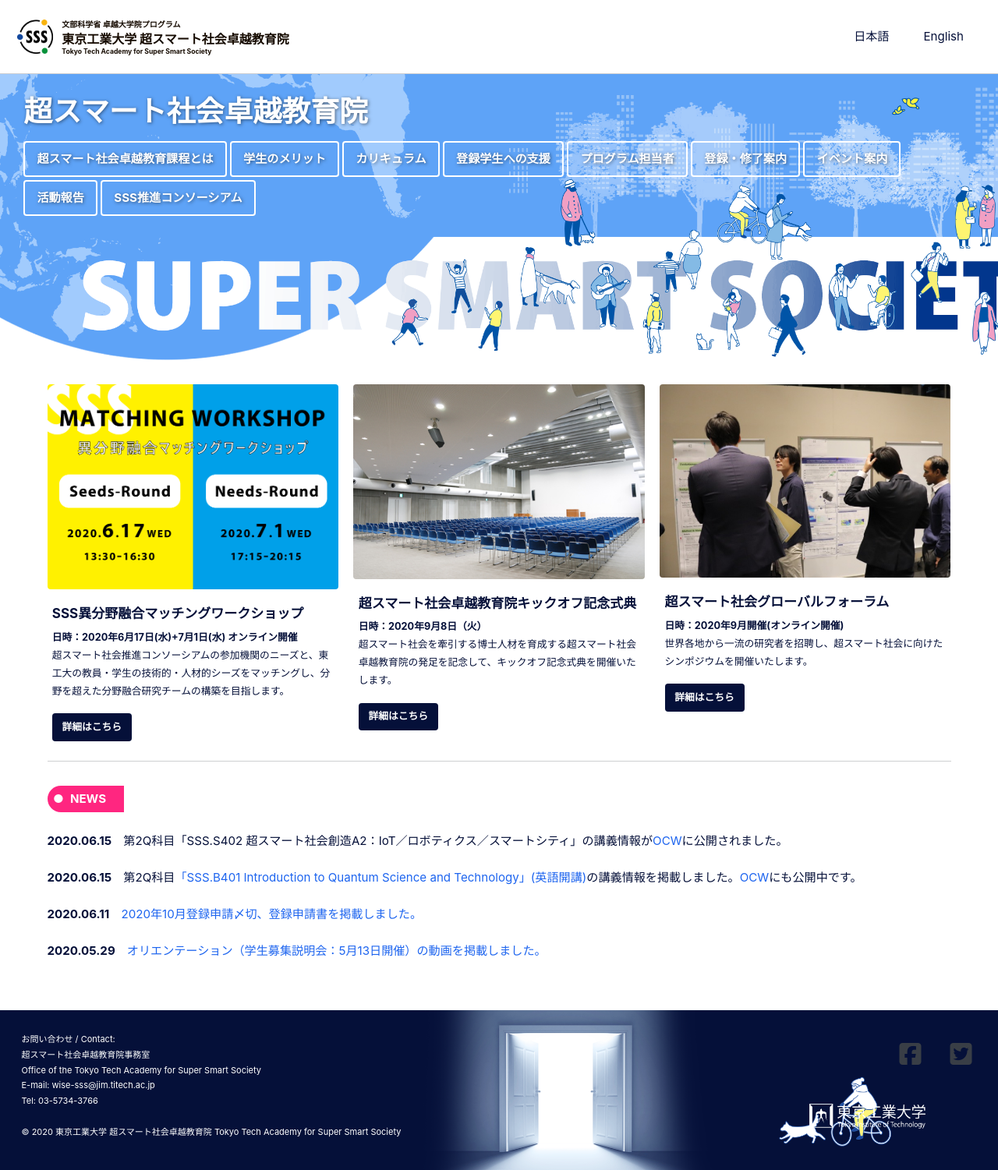
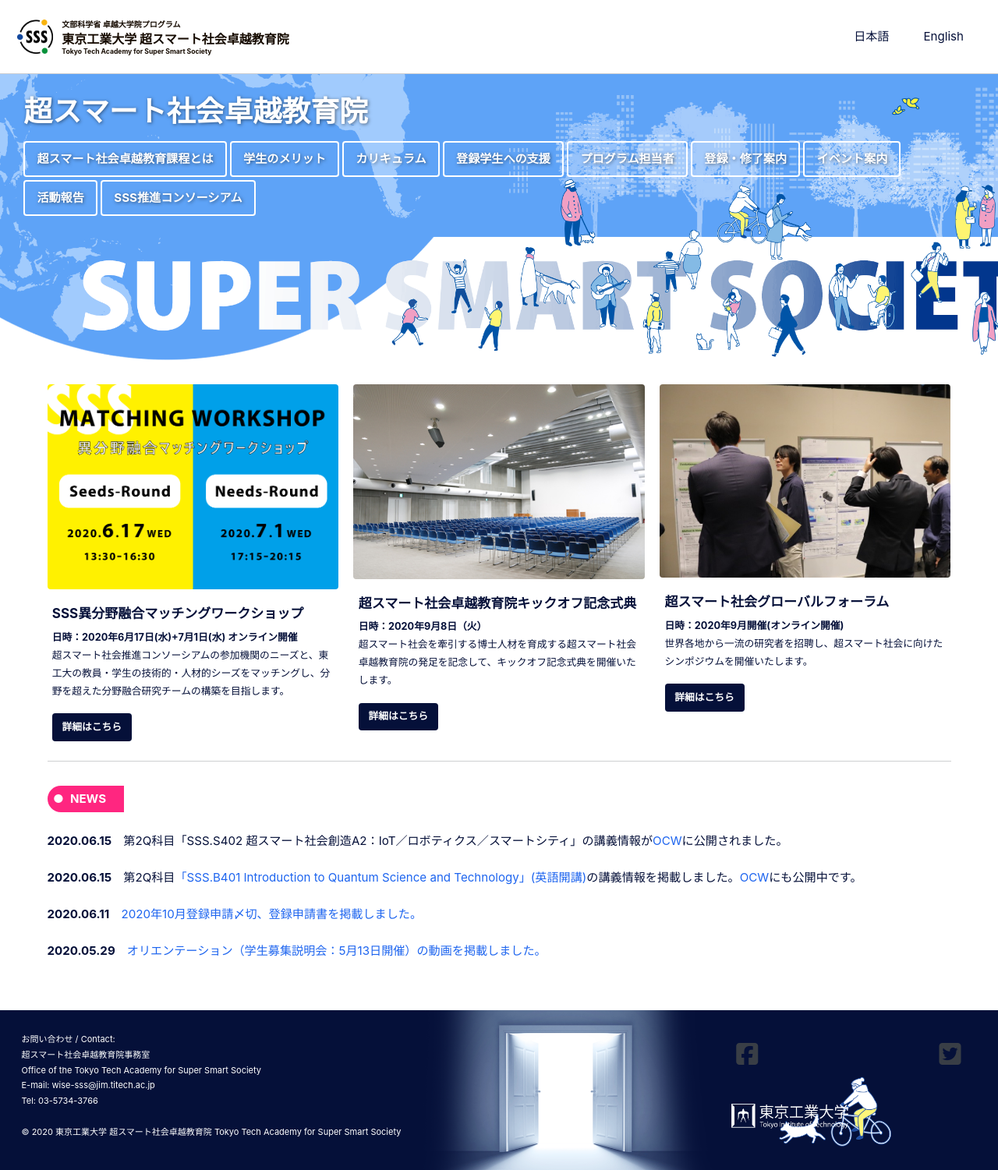
Before and after one commit to fl1d/w0ex.github.io, a Jekyll site: the page built from _pages/home.md, in a window 1280 px wide. Shown: the whole page at 78% size. Built offline with Jekyll 4.4.1, drawn with Linux system fonts in a browser that asks for light colours; cached includes are drawn as plain includes; nearby versions of some CDN libraries.

Commit message:
Update footer.html

```diff
--- a/_includes/footer.html
+++ b/_includes/footer.html
@@ -27,14 +27,14 @@
         Tel: 03-5734-3766<br><br>
         &copy; {{ site.time | date: '%Y' }} {{ site.name | default: site.title }}
       </td>
-      <td style="border:none;" width="5%" align="right">
+      <td style="border:none;" width="5%" align="left">
             <font size="6">
               <a href="https://www.facebook.com/Tokyo-Tech-Academy-for-Super-Smart-Society-100152231685429/" target="_blank">
                 <i class="fab fa-fw fa-facebook-square">
                 </i>
               </a>
               </td>
-        <td style="border:none;" width="5%" align="right">
+        <td style="border:none;" width="5%" align="left">
             <font size="6">
                <a href="https://twitter.com/tokyotech_sss/" target="_blank">
                 <i class="fab fa-fw fa-twitter-square">
@@ -43,7 +43,7 @@
                  </td>
                  </tr>
                  <tr>
-         <td style="border:none;" width="20%" align="right" vertical-align="top">
+         <td style="border:none;" width="20%" align="left" vertical-align="top">
                <a href="https://www.titech.ac.jp/"><img src="/assets/images/logo_titech.png" width="60%" height="60%" />
                   </a>
                   </tr>
```
